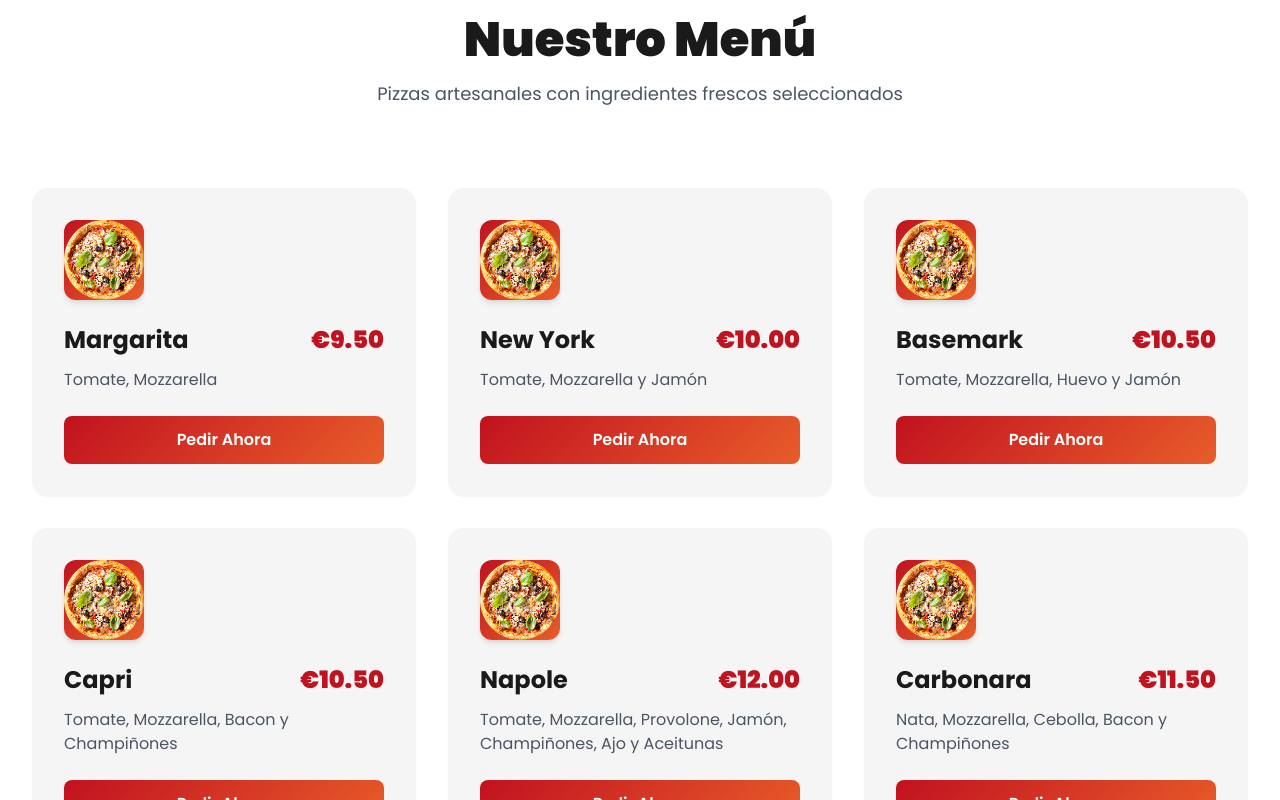
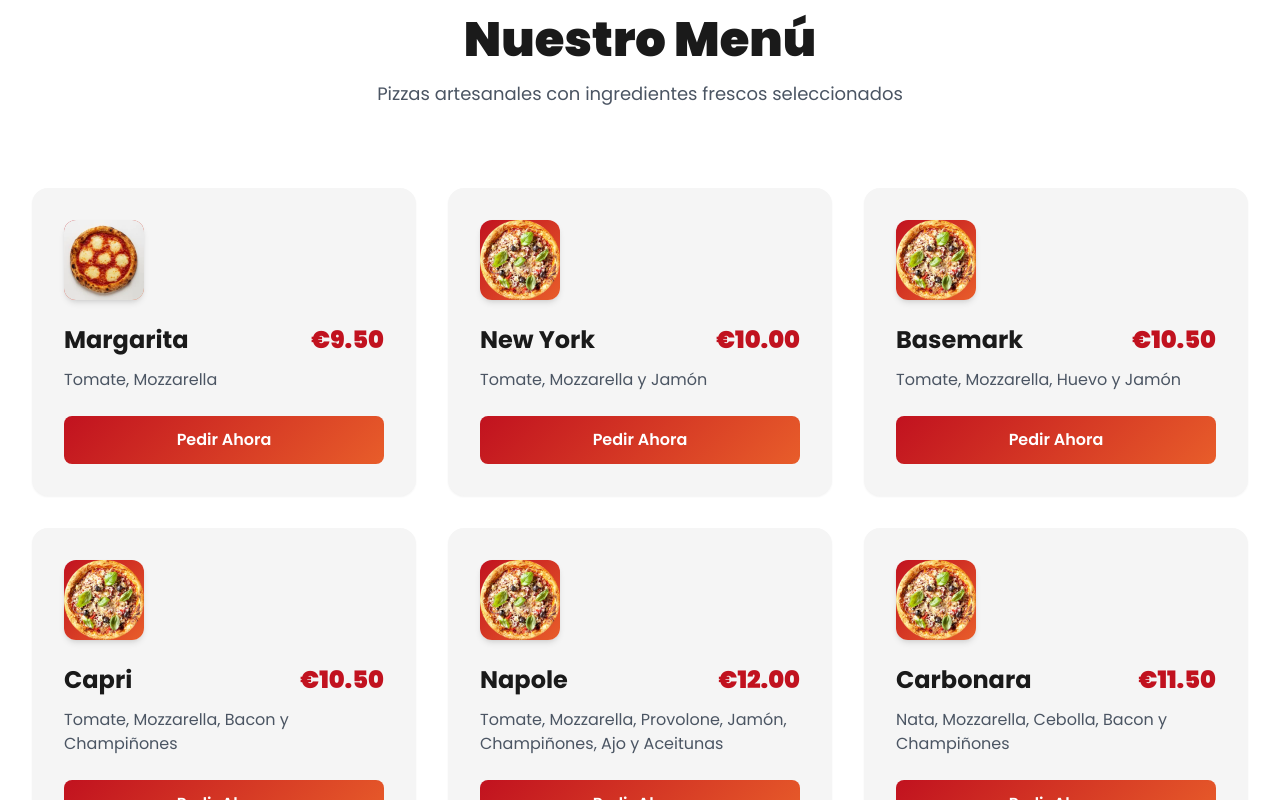
Before and after one commit to sachinx23/BestPizza, a plain HTML site: page index.html in a window 1280 px wide. Shown: the part 2000-2800 px from the top of the page. Drawn offline with nearby package versions, Linux system fonts and the light colour scheme.

Commit message:
Optimizar imágenes y usar fotos reales en el menú
- Logo de cabecera/pie: logo.PNG (1,2 MB) -> logo.webp (8 KB)
- Favicon e icono para iOS a tamaño adecuado
- Fondo del hero en WebP (408 KB -> 191 KB)
- Margarita, Pepperoni y Vegetal muestran su propia foto
- Imágenes del menú con width/height y carga diferida

```diff
--- a/index.html
+++ b/index.html
@@ -4,8 +4,8 @@
 <head>
     <meta charset="UTF-8">
     <meta name="viewport" content="width=device-width, initial-scale=1.0">
-    <link rel="icon" href="images/logo.PNG" type="image/png">
-    <link rel="shortcut icon" href="images/logo.PNG" type="image/png">
+    <link rel="icon" href="images/favicon-32.png" type="image/png" sizes="32x32">
+    <link rel="apple-touch-icon" href="images/apple-touch-icon.png">
     <title>Best Pizza Bilbao - Pizzas Artesanales Auténticas | Entrega a Domicilio</title>
     <meta name="description"
         content="Descubre Best Pizza, la mejor pizzería artesanal en Bilbao. Pizzas elaboradas con ingredientes frescos, masa casera y horno tradicional. Pide ahora al 946 41 39 18">
@@ -66,7 +66,7 @@
     <header class="bg-white dark:bg-brand-dark shadow-sm fixed w-full top-0 z-40 transition-colors duration-300">
         <nav class="max-w-7xl mx-auto px-4 sm:px-6 lg:px-8">
             <div class="flex justify-between items-center h-20"> <a href="#inicio" class="flex items-center space-x-3">
-                    <img src="images/logo.PNG" alt="Best Pizza Logo"
+                    <img src="images/logo.webp" alt="Best Pizza Logo" width="40" height="40"
                         class="h-10 w-auto transform hover:scale-110 transition-transform"> <span
                         class="text-xl font-bold text-brand-dark dark:text-white tracking-tight">BEST PIZZA</span>
                 </a> <div class="hidden md:flex items-center space-x-8"> <a href="#inicio"
@@ -119,7 +119,7 @@
             </div>
         </nav>
     </header> <section id="inicio" class="min-h-screen flex items-center justify-center relative overflow-hidden pt-20"
-        style="background: linear-gradient(135deg, rgba(26, 26, 26, 0.75) 0%, rgba(45, 45, 45, 0.75) 100%), url('images/pizza_bg.jpg') center/cover no-repeat; background-attachment: fixed;">
+        style="background: linear-gradient(135deg, rgba(26, 26, 26, 0.75) 0%, rgba(45, 45, 45, 0.75) 100%), url('images/pizza_bg.webp') center/cover no-repeat; background-attachment: fixed;">
         <div class="absolute inset-0 opacity-5"> <svg
                 class="absolute inset-0 w-full h-full" viewBox="0 0 1000 800" preserveAspectRatio="xMidYMid slice"
                 xmlns="http://www.w3.org/2000/svg">
@@ -274,7 +274,7 @@
                     class="bg-brand-light dark:bg-gray-800 rounded-2xl p-8 shadow-sm hover:shadow-xl hover:-translate-y-1 transition-all">
                     <div
                         class="w-20 h-20 gradient-brand rounded-xl flex items-center justify-center mb-6 shadow-md overflow-hidden">
-                        <img src="images/f3.png" alt="Margarita Pizza" class="w-full h-full object-cover"> </div>
+                        <img src="images/pizza-margarita.webp" alt="Margarita Pizza" width="80" height="80" loading="lazy" class="w-full h-full object-cover"> </div>
                     <div class="flex justify-between items-start mb-3">
                         <h3 class="text-2xl font-bold text-brand-dark dark:text-white">Margarita</h3> <span
                             class="text-2xl font-black text-brand-red">€9.50</span>
@@ -288,7 +288,7 @@
                     class="bg-brand-light dark:bg-gray-800 rounded-2xl p-8 shadow-sm hover:shadow-xl hover:-translate-y-1 transition-all">
                     <div
                         class="w-20 h-20 gradient-brand rounded-xl flex items-center justify-center mb-6 shadow-md overflow-hidden">
-                        <img src="images/f3.png" alt="New York Pizza" class="w-full h-full object-cover"> </div>
+                        <img src="images/pizza-generica.webp" alt="New York Pizza" width="80" height="80" loading="lazy" class="w-full h-full object-cover"> </div>
                     <div class="flex justify-between items-start mb-3">
                         <h3 class="text-2xl font-bold text-brand-dark dark:text-white">New York</h3> <span
                             class="text-2xl font-black text-brand-red">€10.00</span>
@@ -302,7 +302,7 @@
                     class="bg-brand-light dark:bg-gray-800 rounded-2xl p-8 shadow-sm hover:shadow-xl hover:-translate-y-1 transition-all">
                     <div
                         class="w-20 h-20 gradient-brand rounded-xl flex items-center justify-center mb-6 shadow-md overflow-hidden">
-                        <img src="images/f3.png" alt="Basemark Pizza" class="w-full h-full object-cover"> </div>
+                        <img src="images/pizza-generica.webp" alt="Basemark Pizza" width="80" height="80" loading="lazy" class="w-full h-full object-cover"> </div>
                     <div class="flex justify-between items-start mb-3">
                         <h3 class="text-2xl font-bold text-brand-dark dark:text-white">Basemark</h3> <span
                             class="text-2xl font-black text-brand-red">€10.50</span>
@@ -316,7 +316,7 @@
                     class="bg-brand-light dark:bg-gray-800 rounded-2xl p-8 shadow-sm hover:shadow-xl hover:-translate-y-1 transition-all">
                     <div
                         class="w-20 h-20 gradient-brand rounded-xl flex items-center justify-center mb-6 shadow-md overflow-hidden">
-                        <img src="images/f3.png" alt="Capri Pizza" class="w-full h-full object-cover"> </div>
+                        <img src="images/pizza-generica.webp" alt="Capri Pizza" width="80" height="80" loading="lazy" class="w-full h-full object-cover"> </div>
                     <div class="flex justify-between items-start mb-3">
                         <h3 class="text-2xl font-bold text-brand-dark dark:text-white">Capri</h3> <span
                             class="text-2xl font-black text-brand-red">€10.50</span>
@@ -330,7 +330,7 @@
                     class="bg-brand-light dark:bg-gray-800 rounded-2xl p-8 shadow-sm hover:shadow-xl hover:-translate-y-1 transition-all">
                     <div
                         class="w-20 h-20 gradient-brand rounded-xl flex items-center justify-center mb-6 shadow-md overflow-hidden">
-                        <img src="images/f3.png" alt="Napole Pizza" class="w-full h-full object-cover"> </div>
+                        <img src="images/pizza-generica.webp" alt="Napole Pizza" width="80" height="80" loading="lazy" class="w-full h-full object-cover"> </div>
                     <div class="flex justify-between items-start mb-3">
                         <h3 class="text-2xl font-bold text-brand-dark dark:text-white">Napole</h3> <span
                             class="text-2xl font-black text-brand-red">€12.00</span>
@@ -344,7 +344,7 @@
                     class="bg-brand-light dark:bg-gray-800 rounded-2xl p-8 shadow-sm hover:shadow-xl hover:-translate-y-1 transition-all">
                     <div
                         class="w-20 h-20 gradient-brand rounded-xl flex items-center justify-center mb-6 shadow-md overflow-hidden">
-                        <img src="images/f3.png" alt="Carbonara Pizza" class="w-full h-full object-cover"> </div>
+                        <img src="images/pizza-generica.webp" alt="Carbonara Pizza" width="80" height="80" loading="lazy" class="w-full h-full object-cover"> </div>
                     <div class="flex justify-between items-start mb-3">
                         <h3 class="text-2xl font-bold text-brand-dark dark:text-white">Carbonara</h3> <span
                             class="text-2xl font-black text-brand-red">€11.50</span>
@@ -358,7 +358,7 @@
                     class="bg-brand-light dark:bg-gray-800 rounded-2xl p-8 shadow-sm hover:shadow-xl hover:-translate-y-1 transition-all">
                     <div
                         class="w-20 h-20 gradient-brand rounded-xl flex items-center justify-center mb-6 shadow-md overflow-hidden">
-                        <img src="images/f3.png" alt="Pepperoni Pizza" class="w-full h-full object-cover"> </div>
+                        <img src="images/pizza-pepperoni.webp" alt="Pepperoni Pizza" width="80" height="80" loading="lazy" class="w-full h-full object-cover"> </div>
                     <div class="flex justify-between items-start mb-3">
                         <h3 class="text-2xl font-bold text-brand-dark dark:text-white">Pepperoni</h3> <span
                             class="text-2xl font-black text-brand-red">€10.00</span>
@@ -372,7 +372,7 @@
                     class="bg-brand-light dark:bg-gray-800 rounded-2xl p-8 shadow-sm hover:shadow-xl hover:-translate-y-1 transition-all">
                     <div
                         class="w-20 h-20 gradient-brand rounded-xl flex items-center justify-center mb-6 shadow-md overflow-hidden">
-                        <img src="images/f3.png" alt="Casero Pizza" class="w-full h-full object-cover"> </div>
+                        <img src="images/pizza-generica.webp" alt="Casero Pizza" width="80" height="80" loading="lazy" class="w-full h-full object-cover"> </div>
                     <div class="flex justify-between items-start mb-3">
                         <h3 class="text-2xl font-bold text-brand-dark dark:text-white">Casero</h3> <span
                             class="text-2xl font-black text-brand-red">€12.00</span>
@@ -386,7 +386,7 @@
                     class="bg-brand-light dark:bg-gray-800 rounded-2xl p-8 shadow-sm hover:shadow-xl hover:-translate-y-1 transition-all">
                     <div
                         class="w-20 h-20 gradient-brand rounded-xl flex items-center justify-center mb-6 shadow-md overflow-hidden">
-                        <img src="images/f3.png" alt="Ibérica Pizza" class="w-full h-full object-cover"> </div>
+                        <img src="images/pizza-generica.webp" alt="Ibérica Pizza" width="80" height="80" loading="lazy" class="w-full h-full object-cover"> </div>
                     <div class="flex justify-between items-start mb-3">
                         <h3 class="text-2xl font-bold text-brand-dark dark:text-white">Ibérica</h3> <span
                             class="text-2xl font-black text-brand-red">€12.50</span>
@@ -400,7 +400,7 @@
                     class="bg-brand-light dark:bg-gray-800 rounded-2xl p-8 shadow-sm hover:shadow-xl hover:-translate-y-1 transition-all">
                     <div
                         class="w-20 h-20 gradient-brand rounded-xl flex items-center justify-center mb-6 shadow-md overflow-hidden">
-                        <img src="images/f3.png" alt="4 Quesos Pizza" class="w-full h-full object-cover"> </div>
+                        <img src="images/pizza-generica.webp" alt="4 Quesos Pizza" width="80" height="80" loading="lazy" class="w-full h-full object-cover"> </div>
                     <div class="flex justify-between items-start mb-3">
                         <h3 class="text-2xl font-bold text-brand-dark dark:text-white">4 Quesos</h3> <span
                             class="text-2xl font-black text-brand-red">€12.00</span>
@@ -414,7 +414,7 @@
                     class="bg-brand-light dark:bg-gray-800 rounded-2xl p-8 shadow-sm hover:shadow-xl hover:-translate-y-1 transition-all">
                     <div
                         class="w-20 h-20 gradient-brand rounded-xl flex items-center justify-center mb-6 shadow-md overflow-hidden">
-                        <img src="images/f3.png" alt="Formaggi Pizza" class="w-full h-full object-cover"> </div>
+                        <img src="images/pizza-generica.webp" alt="Formaggi Pizza" width="80" height="80" loading="lazy" class="w-full h-full object-cover"> </div>
                     <div class="flex justify-between items-start mb-3">
                         <h3 class="text-2xl font-bold text-brand-dark dark:text-white">Formaggi</h3> <span
                             class="text-2xl font-black text-brand-red">€12.50</span>
@@ -428,7 +428,7 @@
                     class="bg-brand-light dark:bg-gray-800 rounded-2xl p-8 shadow-sm hover:shadow-xl hover:-translate-y-1 transition-all">
                     <div
                         class="w-20 h-20 gradient-brand rounded-xl flex items-center justify-center mb-6 shadow-md overflow-hidden">
-                        <img src="images/f3.png" alt="Barbacoa Pizza" class="w-full h-full object-cover"> </div>
+                        <img src="images/pizza-generica.webp" alt="Barbacoa Pizza" width="80" height="80" loading="lazy" class="w-full h-full object-cover"> </div>
                     <div class="flex justify-between items-start mb-3">
                         <h3 class="text-2xl font-bold text-brand-dark dark:text-white">Barbacoa</h3> <span
                             class="text-2xl font-black text-brand-red">€12.00</span>
@@ -442,7 +442,7 @@
                     class="bg-brand-light dark:bg-gray-800 rounded-2xl p-8 shadow-sm hover:shadow-xl hover:-translate-y-1 transition-all">
                     <div
                         class="w-20 h-20 gradient-brand rounded-xl flex items-center justify-center mb-6 shadow-md overflow-hidden">
-                        <img src="images/f3.png" alt="Pollo Pizza" class="w-full h-full object-cover"> </div>
+                        <img src="images/pizza-generica.webp" alt="Pollo Pizza" width="80" height="80" loading="lazy" class="w-full h-full object-cover"> </div>
                     <div class="flex justify-between items-start mb-3">
                         <h3 class="text-2xl font-bold text-brand-dark dark:text-white">Pollo</h3> <span
                             class="text-2xl font-black text-brand-red">€12.50</span>
@@ -456,7 +456,7 @@
                     class="bg-brand-light dark:bg-gray-800 rounded-2xl p-8 shadow-sm hover:shadow-xl hover:-translate-y-1 transition-all">
                     <div
                         class="w-20 h-20 gradient-brand rounded-xl flex items-center justify-center mb-6 shadow-md overflow-hidden">
-                        <img src="images/f3.png" alt="Boloñesa Pizza" class="w-full h-full object-cover"> </div>
+                        <img src="images/pizza-generica.webp" alt="Boloñesa Pizza" width="80" height="80" loading="lazy" class="w-full h-full object-cover"> </div>
                     <div class="flex justify-between items-start mb-3">
                         <h3 class="text-2xl font-bold text-brand-dark dark:text-white">Boloñesa</h3> <span
                             class="text-2xl font-black text-brand-red">€12.50</span>
@@ -470,7 +470,7 @@
                     class="bg-brand-light dark:bg-gray-800 rounded-2xl p-8 shadow-sm hover:shadow-xl hover:-translate-y-1 transition-all">
                     <div
                         class="w-20 h-20 gradient-brand rounded-xl flex items-center justify-center mb-6 shadow-md overflow-hidden">
-                        <img src="images/f3.png" alt="Nepto Pizza" class="w-full h-full object-cover"> </div>
+                        <img src="images/pizza-generica.webp" alt="Nepto Pizza" width="80" height="80" loading="lazy" class="w-full h-full object-cover"> </div>
                     <div class="flex justify-between items-start mb-3">
                         <h3 class="text-2xl font-bold text-brand-dark dark:text-white">Nepto</h3> <span
                             class="text-2xl font-black text-brand-red">€12.50</span>
@@ -484,7 +484,7 @@
                     class="bg-brand-light dark:bg-gray-800 rounded-2xl p-8 shadow-sm hover:shadow-xl hover:-translate-y-1 transition-all">
                     <div
                         class="w-20 h-20 gradient-brand rounded-xl flex items-center justify-center mb-6 shadow-md overflow-hidden">
-                        <img src="images/f3.png" alt="Brauwurst Pizza" class="w-full h-full object-cover"> </div>
+                        <img src="images/pizza-generica.webp" alt="Brauwurst Pizza" width="80" height="80" loading="lazy" class="w-full h-full object-cover"> </div>
                     <div class="flex justify-between items-start mb-3">
                         <h3 class="text-2xl font-bold text-brand-dark dark:text-white">Bratwurst</h3> <span
                             class="text-2xl font-black text-brand-red">€12.00</span>
@@ -498,7 +498,7 @@
                     class="bg-brand-light dark:bg-gray-800 rounded-2xl p-8 shadow-sm hover:shadow-xl hover:-translate-y-1 transition-all">
                     <div
                         class="w-20 h-20 gradient-brand rounded-xl flex items-center justify-center mb-6 shadow-md overflow-hidden">
-                        <img src="images/f3.png" alt="Veggie Pizza" class="w-full h-full object-cover"> </div>
+                        <img src="images/pizza-vegetal.webp" alt="Veggie Pizza" width="80" height="80" loading="lazy" class="w-full h-full object-cover"> </div>
                     <div class="flex justify-between items-start mb-3">
                         <h3 class="text-2xl font-bold text-brand-dark dark:text-white">Vegetal</h3> <span
                             class="text-2xl font-black text-brand-red">€12.00</span>
@@ -512,7 +512,7 @@
                     class="bg-brand-light dark:bg-gray-800 rounded-2xl p-8 shadow-sm hover:shadow-xl hover:-translate-y-1 transition-all">
                     <div
                         class="w-20 h-20 gradient-brand rounded-xl flex items-center justify-center mb-6 shadow-md overflow-hidden">
-                        <img src="images/f3.png" alt="Hawaiana Pizza" class="w-full h-full object-cover"> </div>
+                        <img src="images/pizza-generica.webp" alt="Hawaiana Pizza" width="80" height="80" loading="lazy" class="w-full h-full object-cover"> </div>
                     <div class="flex justify-between items-start mb-3">
                         <h3 class="text-2xl font-bold text-brand-dark dark:text-white">Hawaiana</h3> <span
                             class="text-2xl font-black text-brand-red">€12.00</span>
@@ -629,7 +629,7 @@
             class="w-full h-full border-0" loading="lazy" allowfullscreen> </iframe> </section>
     <footer class="gradient-brand py-16">
         <div class="max-w-7xl mx-auto px-4 sm:px-6 lg:px-8 text-white">
-            <div class="flex items-center justify-center gap-3 mb-6"> <img src="images/logo.PNG" alt="Best Pizza Logo"
+            <div class="flex items-center justify-center gap-3 mb-6"> <img src="images/logo.webp" alt="Best Pizza Logo" width="48" height="48" loading="lazy"
                     class="h-12 w-auto"> <span class="text-3xl font-black">BEST PIZZA</span> </div>
             <p class="text-lg mb-8 opacity-90 text-center max-w-2xl mx-auto"> Las mejores pizzas artesanales de Bilbao.
                 Ingredientes frescos, recetas auténticas y pasión por la calidad. </p>
```
Also changed, not shown: images/apple-touch-icon.png (added), images/favicon-32.png (added), images/logo.webp (added), images/pizza-generica.webp (added), images/pizza-margarita.webp (added), images/pizza-pepperoni.webp (added), images/pizza-vegetal.webp (added), images/pizza_bg.webp (added).
